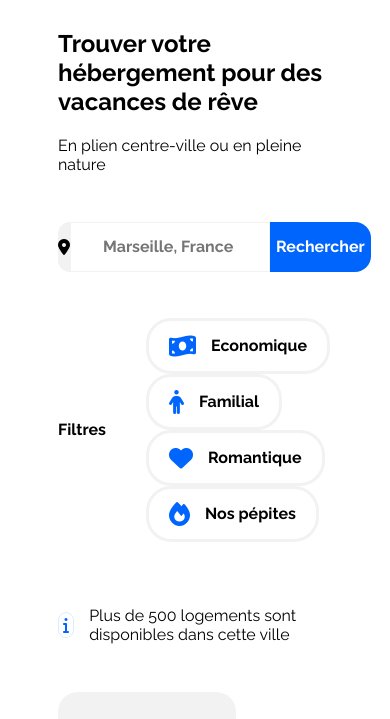
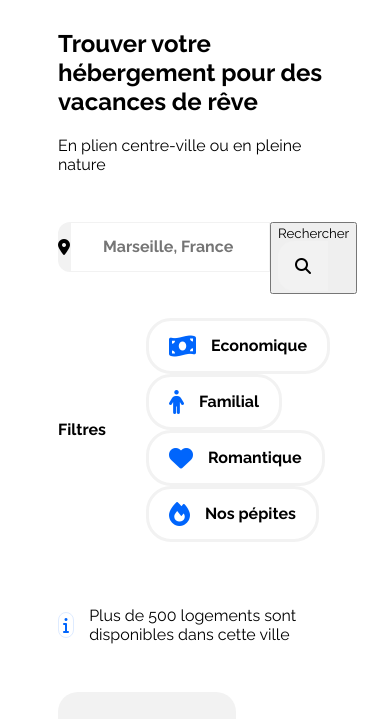
Before and after one commit to JL8255/Booki_Jean-Louis_H, a plain HTML site: page index.html in a window 390 px wide. Shown: the part 83-802 px from the top of the page. Drawn offline with Linux system fonts and the light colour scheme.

Commit message:
Update index.html
responsive V1

```diff
--- a/index.html
+++ b/index.html
@@ -43,10 +43,11 @@
                 <h2>Trouver votre hébergement pour des vacances de rêve</h2>
                 <p>En plien centre-ville ou en pleine nature</p>
                 <form id="filtre_geoloc" method="post" action="">
-                    <i class="fa-solid fa-location-dot"></i>
+                    <i id="ico_geoloc" class="fa-solid fa-location-dot"></i>
                     <input id="input_geoloc" type="search" name="localisation" placeholder="Marseille, France">
-                    <button id="button_geoloc" type="submit" name="submit">
-                        <span>Rechercher</span>
+                    <button id="bouton_recherche" type="submit" name="submit">
+                        <span id="recherche">Rechercher</span>
+                        <span><i id="loupe" class="fa-solid fa-magnifying-glass"></i></span>
                     </button>
                 </form>
                 <form id="filtre_cat" method="post" action="">
```
